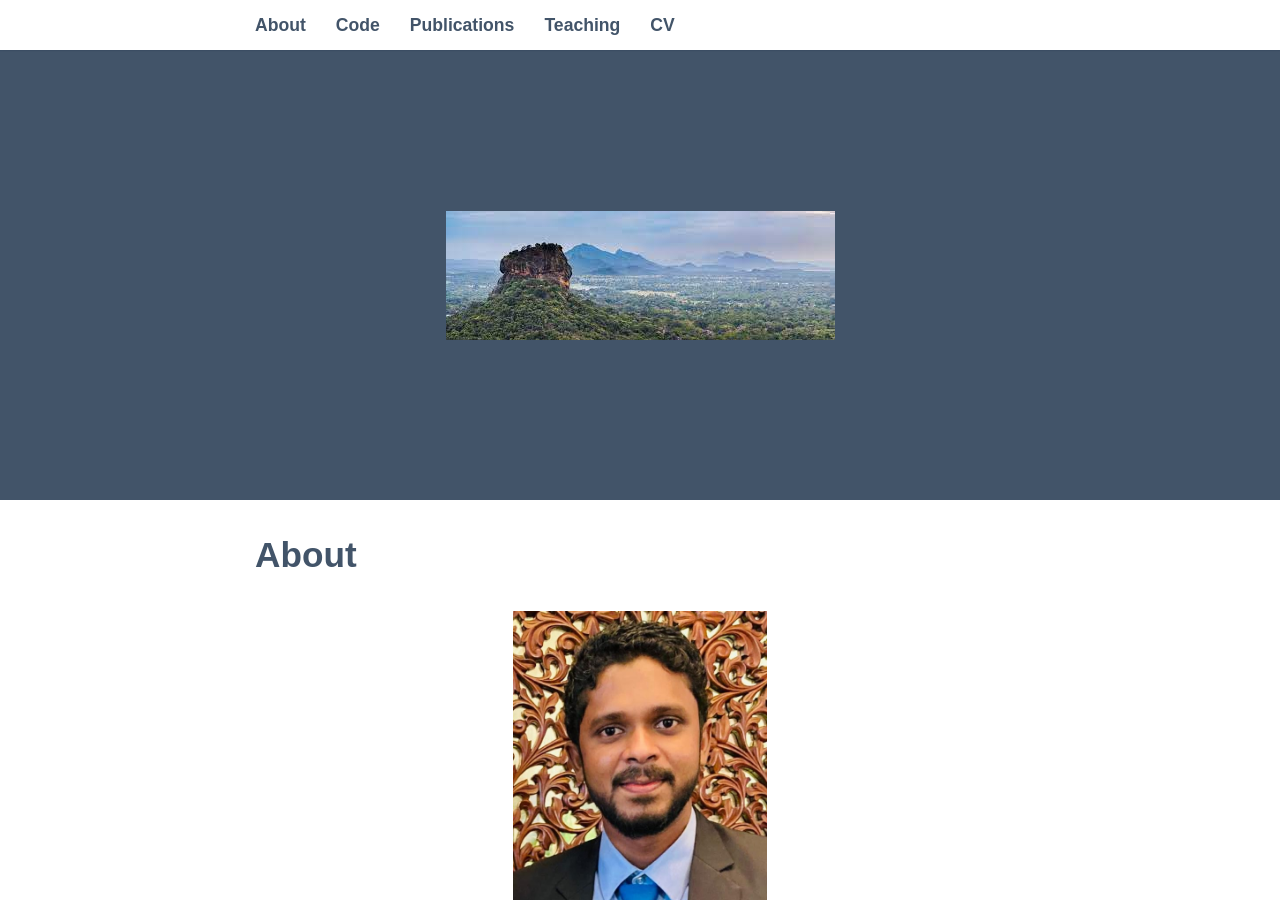
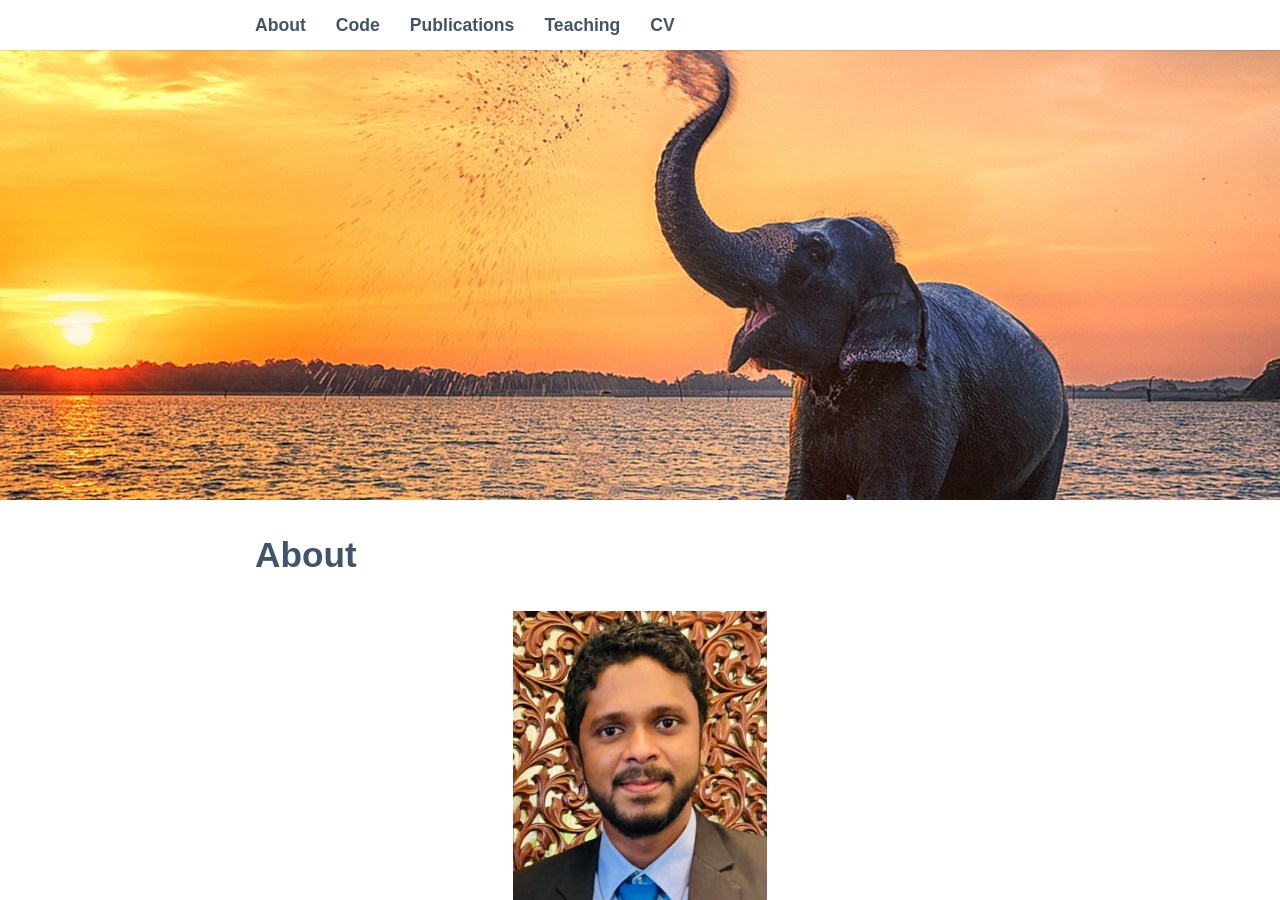
Before and after one commit to tsenapathi/tsenapathi.github.io, a Jekyll site: the page built from _pages/01_about.md, in a window 1280 px wide and 900 px high. Built offline with Jekyll 4.4.1, drawn with Linux system fonts in a browser that asks for light colours; some web fonts are replaced; a style sheet for code colours, icons or effects is not loaded.

Commit message:
background

```diff
--- a/_sass/_layout.scss
+++ b/_sass/_layout.scss
@@ -128,7 +128,7 @@
 }
 
 .header-about {
-    background-image: url("../assets/img/sri_lanka.jpeg");
+    background-image: url("../assets/img/DSF0698_LR.jpg");
     background-position: center;
     background-repeat: no-repeat;
 }
```
Also changed, not shown: assets/img/sri_lanka.jpeg (deleted).
